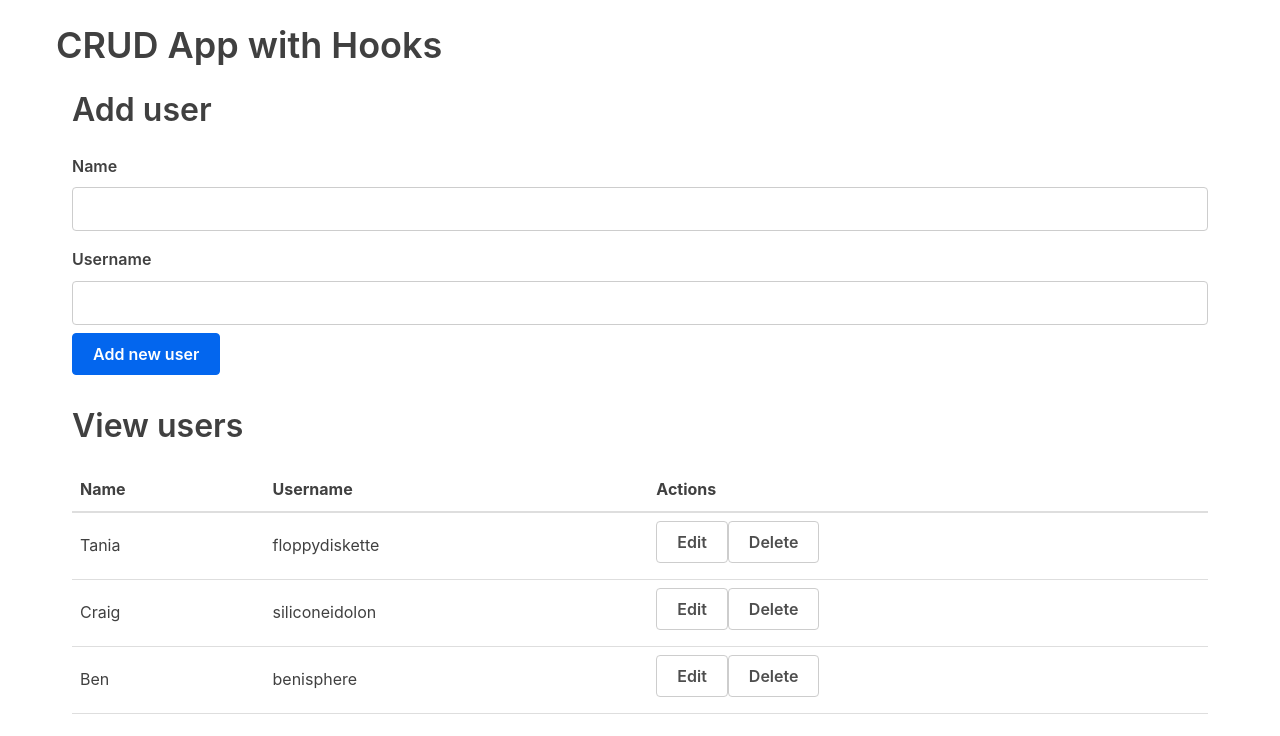
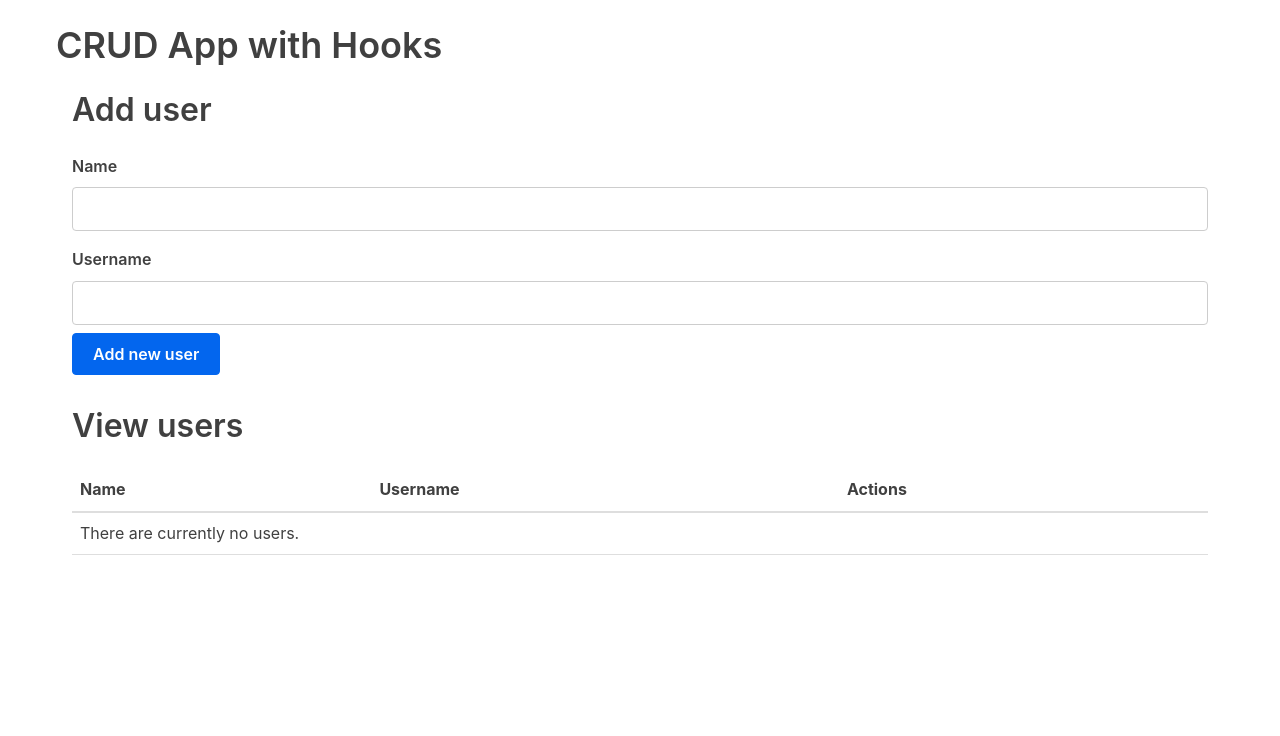
Before and after one commit to MarcLignarius/React.ToDoList, a React (Create React App) app: page / in a window 1280 px wide. Shown: the top 736 px of the page. Built offline with nearby package versions, Linux system fonts and the light colour scheme.

Commit message:
empty out array

```diff
--- a/src/App.js
+++ b/src/App.js
@@ -4,11 +4,7 @@ import AddUserForm from './forms/AddUserForm'
 import EditUserForm from './forms/EditUserForm'
 
 const App = () => {
-  const usersData = [
-    { id: 1, name: 'Tania', username: 'floppydiskette' },
-    { id: 2, name: 'Craig', username: 'siliconeidolon' },
-    { id: 3, name: 'Ben', username: 'benisphere' },
-  ]
+  const usersData = []
 
   const [users, setUsers] = useState(usersData)
   const [editing, setEditing] = useState(false)
```
